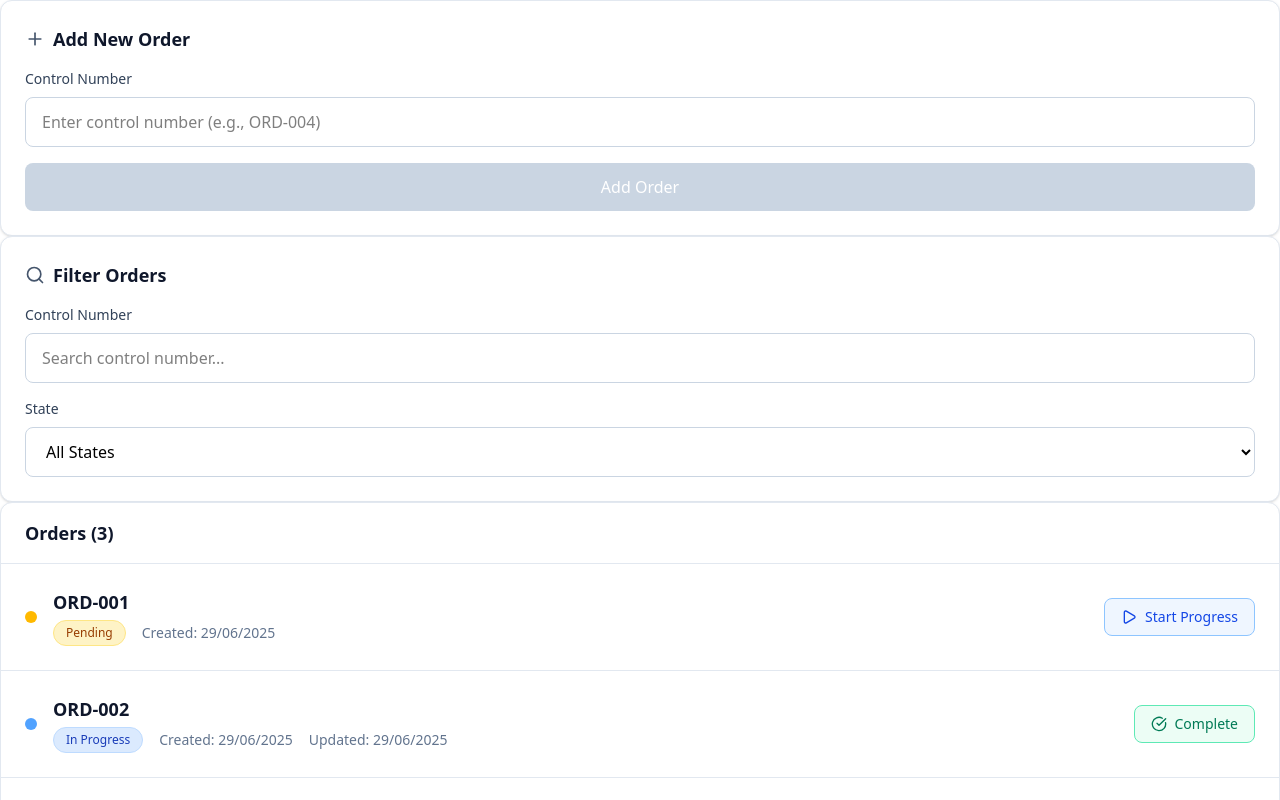
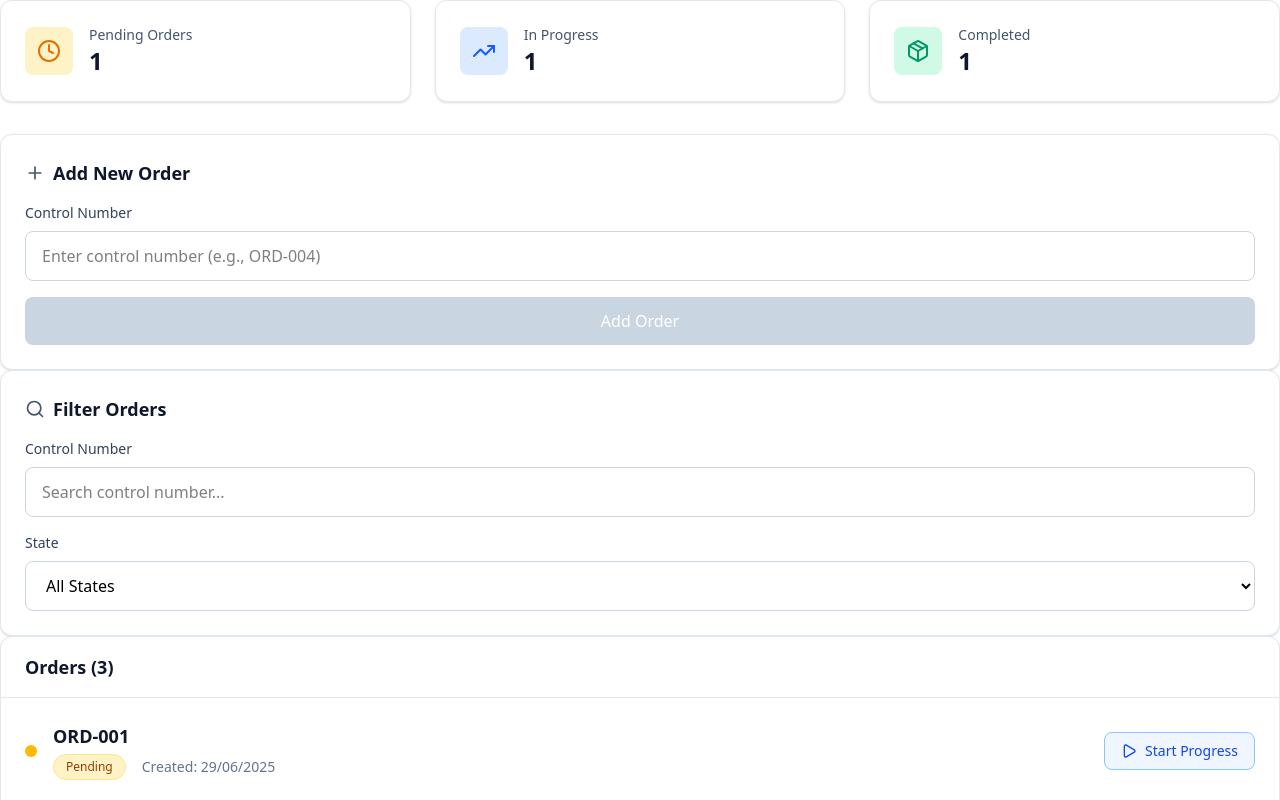
Before and after one commit to JordanCampos20/sygnal-test, a Next.js app in the folder front/: page / in a window 1280 px wide. Shown: the top 800 px of the page. Built offline with nearby package versions, Linux system fonts and the light colour scheme.

Commit message:
feat: add OrderStats component to display order count per state

```diff
--- a/front/src/app/page.tsx
+++ b/front/src/app/page.tsx
@@ -2,6 +2,7 @@
 
 import OrderFilter from "@/components/order-filter";
 import OrderNew from "@/components/order-new";
+import OrderStats from "@/components/order-stats";
 import OrderTable from "@/components/order-table";
 import { Order, StateEnum } from "@/types/order";
 import { useState } from "react";
@@ -75,6 +76,10 @@ export default function Home() {
 
   return (
     <div>
+      <OrderStats
+        loading={false}
+        orders={filteredOrders}
+      />
       <OrderNew
         loading={false}
         onAddOrder={handleAddOrder}
--- /dev/null
+++ b/front/src/components/order-stats.tsx
@@ -0,0 +1,76 @@
+import { Clock, TrendingUp, Package } from "lucide-react"
+import { StateEnum, type Order } from "@/types/order"
+
+interface OrderStatsProps {
+  orders: Order[]
+  loading: boolean
+}
+
+export default function OrderStats({ orders, loading }: OrderStatsProps) {
+  const stats = {
+    pending: orders.filter((o) => o.state === StateEnum.pending).length,
+    inProgress: orders.filter((o) => o.state === StateEnum.inProgress).length,
+    completed: orders.filter((o) => o.state === StateEnum.completed).length,
+  }
+
+  if (loading) {
+    return (
+      <div className="grid grid-cols-1 md:grid-cols-3 gap-6 mb-8">
+        {[...Array(3)].map((_, i) => (
+          <div key={i} className="bg-white rounded-xl shadow-sm border border-slate-200 p-6">
+            <div className="animate-pulse">
+              <div className="h-4 bg-gray-200 rounded w-1/2 mb-4"></div>
+              <div className="h-8 bg-gray-200 rounded mb-2"></div>
+            </div>
+          </div>
+        ))}
+      </div>
+    )
+  }
+
+  return (
+    <div className="grid grid-cols-1 md:grid-cols-3 gap-6 mb-8">
+      <div className="bg-white rounded-xl shadow-sm border border-slate-200 p-6">
+        <div className="flex items-center">
+          <div className="flex-shrink-0">
+            <div className="w-12 h-12 bg-amber-100 rounded-lg flex items-center justify-center">
+              <Clock className="w-6 h-6 text-amber-600" />
+            </div>
+          </div>
+          <div className="ml-4">
+            <p className="text-sm font-medium text-slate-600">Pending Orders</p>
+            <p className="text-2xl font-bold text-slate-900">{stats.pending}</p>
+          </div>
+        </div>
+      </div>
+
+      <div className="bg-white rounded-xl shadow-sm border border-slate-200 p-6">
+        <div className="flex items-center">
+          <div className="flex-shrink-0">
+            <div className="w-12 h-12 bg-blue-100 rounded-lg flex items-center justify-center">
+              <TrendingUp className="w-6 h-6 text-blue-600" />
+            </div>
+          </div>
+          <div className="ml-4">
+            <p className="text-sm font-medium text-slate-600">In Progress</p>
+            <p className="text-2xl font-bold text-slate-900">{stats.inProgress}</p>
+          </div>
+        </div>
+      </div>
+
+      <div className="bg-white rounded-xl shadow-sm border border-slate-200 p-6">
+        <div className="flex items-center">
+          <div className="flex-shrink-0">
+            <div className="w-12 h-12 bg-emerald-100 rounded-lg flex items-center justify-center">
+              <Package className="w-6 h-6 text-emerald-600" />
+            </div>
+          </div>
+          <div className="ml-4">
+            <p className="text-sm font-medium text-slate-600">Completed</p>
+            <p className="text-2xl font-bold text-slate-900">{stats.completed}</p>
+          </div>
+        </div>
+      </div>
+    </div>
+  )
+}
```
